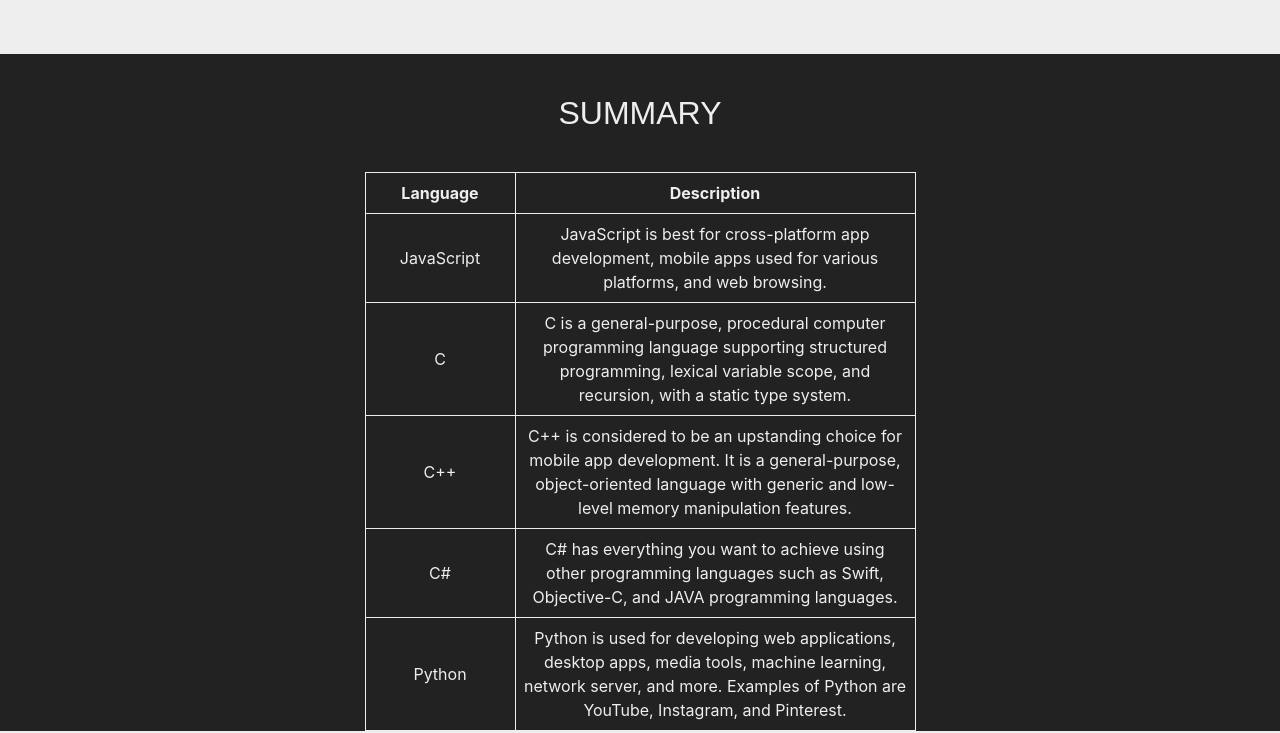
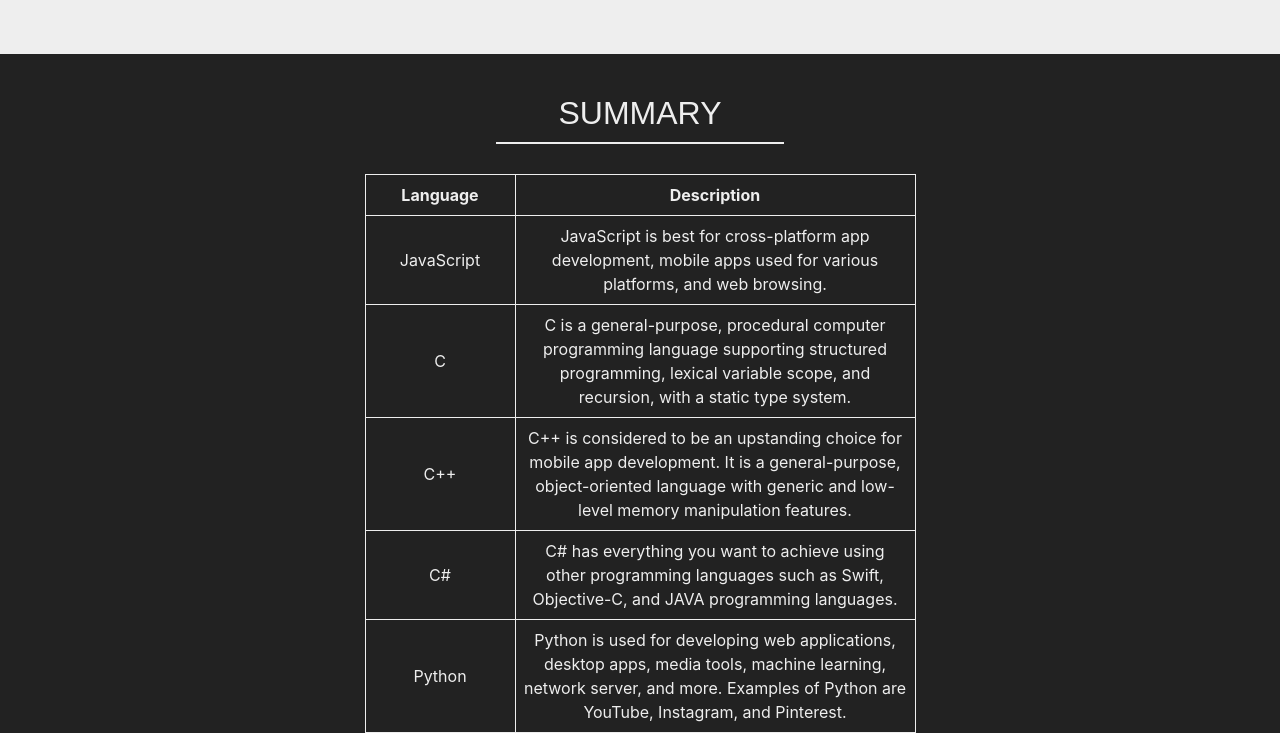
Before and after one commit to shadyKhalid/Programming-Languages, a plain HTML site: page index.html in a window 1280 px wide. Shown: the part 2266-2999 px from the top of the page. Drawn offline with nearby package versions, Linux system fonts and the light colour scheme; a web font is replaced by a local one.

Commit message:
add border under summary head

```diff
--- a/css/index.css
+++ b/css/index.css
@@ -253,12 +253,14 @@ ul li .responsive-btn{
     text-align: center;
     color: #EEE;
     font-family: "Odibee Sans", Arial, sans-serif;
-    text-transform:uppercase;
-    padding: 40px 0;
+    text-transform: uppercase;
+    padding: 40px 0 10px;
+    width: 288px;
+    border-bottom: 2px solid #EEE;
 }
 .section-5 table{
     border: 1px solid #EEE;
-    margin: 0 auto;
+    margin: 30px auto 0;
 }
 th:first-of-type{
     width: 150px;
```
